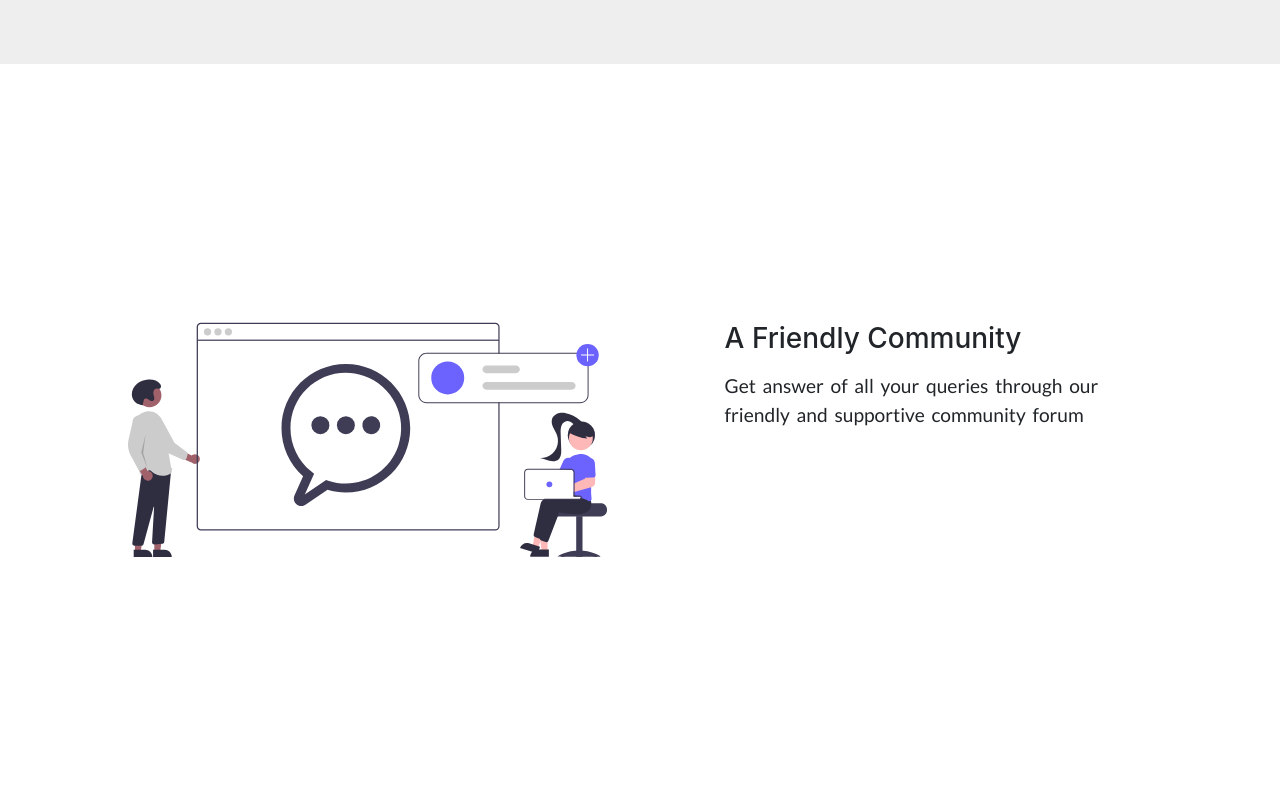
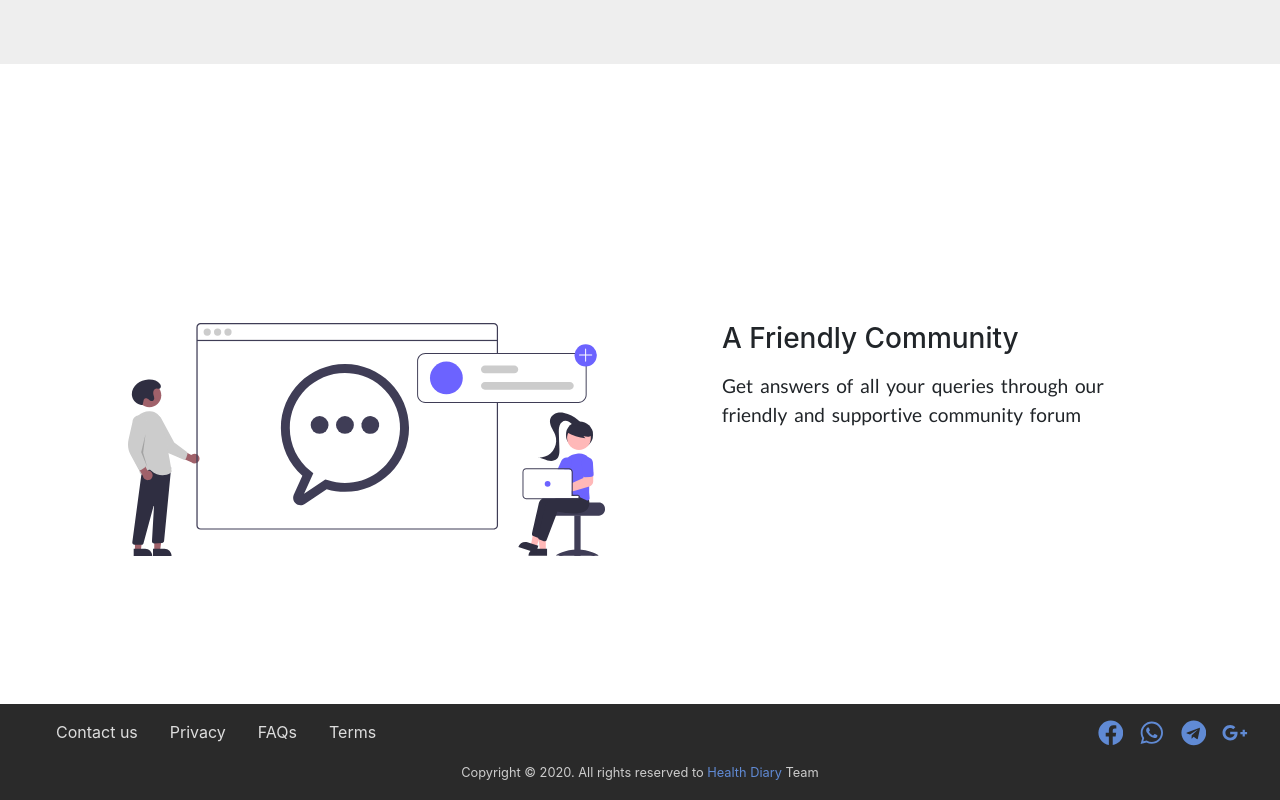
Before and after one commit to hafizsheetab/HealthDiary, a React (Create React App) app in the folder healthdiary/: page / in a window 1280 px wide. Shown: the part 3203-4003 px from the top of the page. Before the commit the page ends 3907 px from the top, so only its background shows below. Built offline with nearby package versions, Linux system fonts and the light colour scheme.

Commit message:
landing page complete for now

```diff
--- a/healthdiary/package.json
+++ b/healthdiary/package.json
@@ -11,6 +11,7 @@
     "react": "^17.0.1",
     "react-bootstrap": "^1.4.0",
     "react-dom": "^17.0.1",
+    "react-icons": "^3.11.0",
     "react-scripts": "3.4.4"
   },
   "scripts": {
--- a/healthdiary/src/App.js
+++ b/healthdiary/src/App.js
@@ -1,19 +1,11 @@
 import React from 'react';
 import 'bootstrap/dist/css/bootstrap.min.css';
-import Navbar from './components/LandingPage/navbar.jsx';
-import Header from './components/LandingPage/header.jsx';
-import Section from './components/LandingPage/section.jsx';
-import { doctorListInfo,videoChat,getNotify,blogs,communityForum } from './components/LandingPage/contant';
+import LandingPage from './components/LandingPage/landingPage';
+
 function App() {
   return (
     <>
-      <Navbar />
-      <Header />
-      <Section {...doctorListInfo} varient='primary'/>
-      <Section {...videoChat} varient='secondary'/>
-      <Section {...getNotify} varient='primary'/>
-      <Section {...blogs} varient='secondary'/>
-      <Section {...communityForum} varient='primary'/>
+      <LandingPage />
     </>
   );
 }
--- a/healthdiary/src/components/LandingPage/contant.js
+++ b/healthdiary/src/components/LandingPage/contant.js
@@ -3,8 +3,6 @@ import videoCon from '../../resources/imgaes/videoCall.svg'
 import notification from '../../resources/imgaes/notification.svg'
 import blog from '../../resources/imgaes/blog.svg'
 import community from '../../resources/imgaes/groupChat.svg'
-
-
 
 export const doctorListInfo = {
     heading: "Find a doctor",
@@ -23,11 +21,11 @@ export const getNotify = {
 }
 export const blogs = {
     heading: "A vast collection of blogs",
-    paragraph:"Read blogs and articles on various health related topics written by doctors and certified health consultant",
+    paragraph:"Read blogs and articles on various health related topics written by doctors and certified health consultants",
     image:blog
 }
 export const communityForum = {
     heading: "A Friendly Community",
-    paragraph: "Get answer of all your queries through our friendly and supportive community forum",
+    paragraph: "Get answers of all your queries through our friendly and supportive community forum",
     image:community
 }
--- /dev/null
+++ b/healthdiary/src/components/LandingPage/footer.jsx
@@ -0,0 +1,35 @@
+import React from 'react'
+import { FaFacebook,FaWhatsapp,FaTelegram,FaGooglePlusG } from "react-icons/fa";
+
+import './styles/landingPageStyle.css'
+
+function Footer() {
+    return (
+        <>
+         <div className='footer'>
+          <div className='footer-links'>
+            <div className="content-links">
+                <ul>
+                    <li>Contact us</li>
+                    <li>Privacy</li>
+                    <li>FAQs</li>
+                    <li>Terms</li>
+                </ul>
+            </div>
+             <div className="social-links">
+                    <a href="facebook.com"><FaFacebook /></a>
+                    <a href="whatsapp.com"><FaWhatsapp /></a>
+                    <a href="telegram.com"><FaTelegram /></a>
+                    <a href="googleplus.com"><FaGooglePlusG /></a>
+            </div>
+          </div>
+            <div className="footer-text">
+                <p>Copyright &copy; 2020. All rights reserved to <span>Health Diary</span> Team</p>
+            </div>
+         </div>
+
+        </>
+    )
+}
+
+export default Footer
--- /dev/null
+++ b/healthdiary/src/components/LandingPage/landingPage.js
@@ -0,0 +1,23 @@
+import React from 'react'
+import Navbar from './navbar'
+import Header from './header.jsx';
+import Section from './section.jsx';
+import { doctorListInfo,videoChat,getNotify,blogs,communityForum } from './contant';
+import Footer from './footer.jsx';
+
+function LandingPage() {
+    return (
+        <>
+          <Navbar />
+          <Header />
+          <Section {...doctorListInfo} varient='primary'/>
+          <Section {...videoChat} varient='secondary'/>
+          <Section {...getNotify} varient='primary'/>
+          <Section {...blogs} varient='secondary'/>
+          <Section {...communityForum} varient='primary' />
+          <Footer />
+        </>
+    )
+}
+
+export default LandingPage
--- a/healthdiary/src/components/LandingPage/styles/landingPageStyle.css
+++ b/healthdiary/src/components/LandingPage/styles/landingPageStyle.css
@@ -86,7 +86,7 @@
   transition: ease-out 0.4s;
 }
 .header button:hover {
-  box-shadow: inset 7rem 0 0 0 #fff;
+  box-shadow: inset 8rem 0 0 0 #fff;
   color: var(--color-primary);
 }
 
@@ -120,3 +120,48 @@
 .img-svg {
   width: 90%;
 }
+
+/****    Footer   ****/
+
+.footer {
+  background-color: #2a2a2a;
+  color: #ddd;
+  height: 6rem;
+}
+.footer-links {
+  display: flex;
+  justify-content: space-between;
+  margin: auto;
+}
+.content-links ul {
+  display: flex;
+  list-style: none;
+}
+.content-links li {
+  margin: 1rem;
+  cursor: pointer;
+}
+.content-links li:hover,
+.social-links a:hover {
+  filter: brightness(180);
+}
+.social-links {
+  display: flex;
+}
+.social-links a {
+  margin: 0.5rem;
+  font-size: 1.6rem;
+  color: var(--color-primary);
+}
+.social-links a:last-child {
+  margin-right: 2rem;
+}
+.footer-text {
+  font-size: 0.8rem;
+  color: #ccc;
+  text-align: center;
+  margin-top: -0.8rem;
+}
+.footer-text span {
+  color: var(--color-primary);
+}
```
Also changed, not shown: 1 other file (tests, documents, lock files or other folders).
